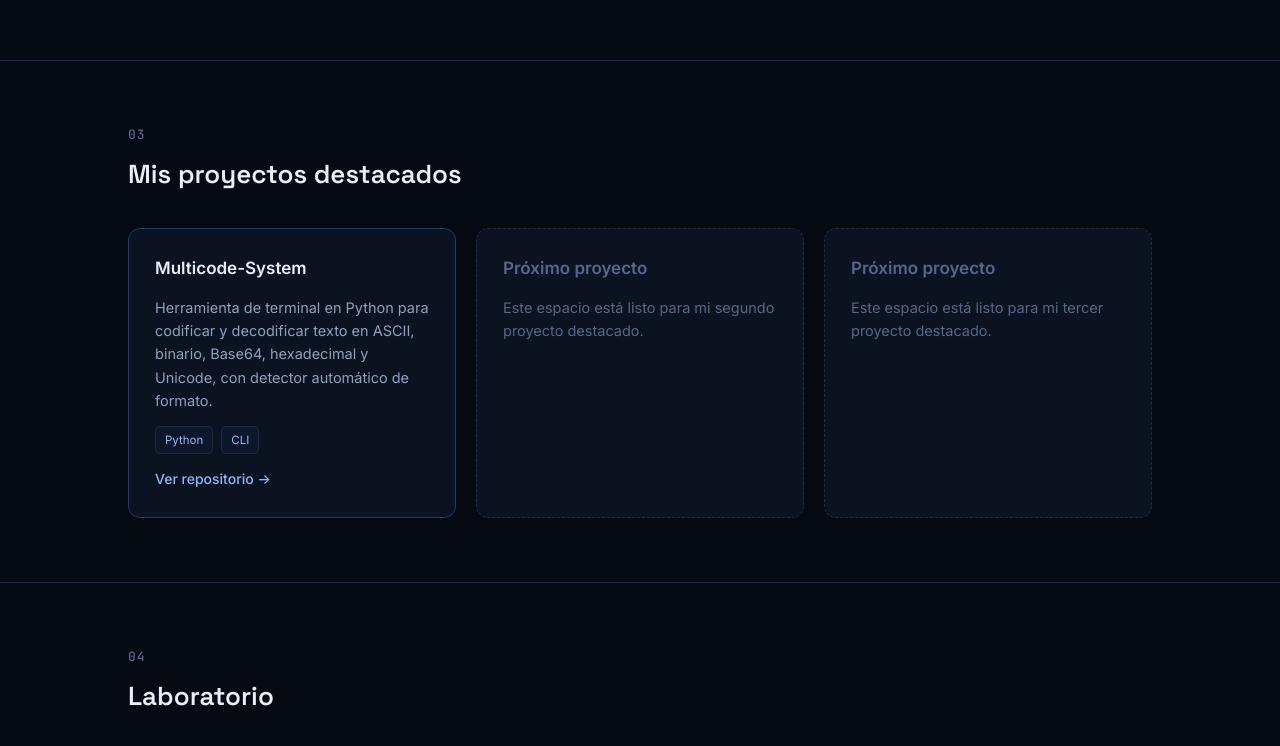
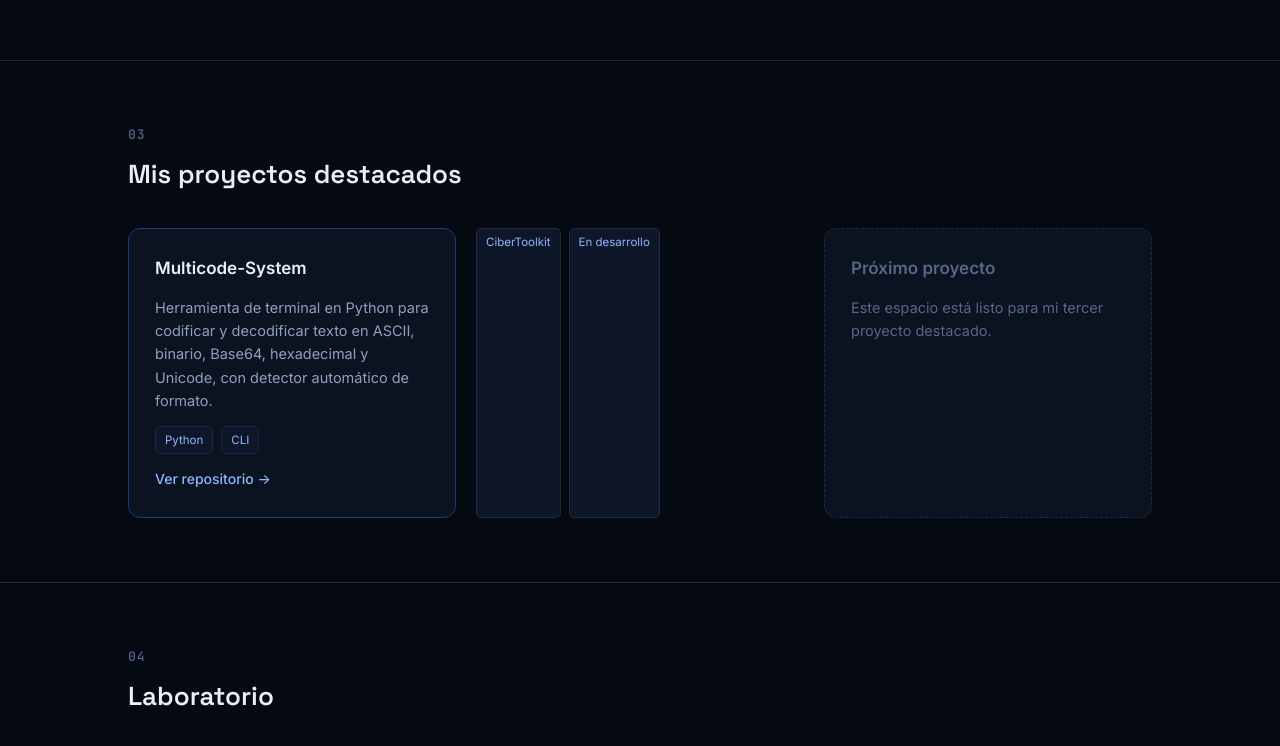
Before and after one commit to MMLabsDev/About_me, a plain HTML site: page index.html in a window 1280 px wide. Shown: the part 1522-2268 px from the top of the page. Drawn offline with Linux system fonts and the light colour scheme.

Commit message:
Modify project title and add tags in index.html
Updated project title and avatar in index.html. Added project tags for upcoming project.

```diff
--- a/index.html
+++ b/index.html
@@ -3,7 +3,7 @@
 <head>
 <meta charset="UTF-8">
 <meta name="viewport" content="width=device-width, initial-scale=1, viewport-fit=cover">
-<title>MMLabsDev — Miguel</title>
+<title>MMLabsDev</title>
 <link rel="preconnect" href="https://fonts.googleapis.com">
 <link rel="preconnect" href="https://fonts.gstatic.com" crossorigin>
 <link href="https://fonts.googleapis.com/css2?family=Space+Grotesk:wght@500;600;700&family=Inter:wght@400;500;600&family=JetBrains+Mono:wght@500&display=swap" rel="stylesheet">
@@ -26,7 +26,7 @@
 
 <header class="hero wrap" id="inicio">
   <div class="hero-grid">
-    <div class="avatar">M</div>
+    <div class="avatar">MMLabsDev</div>
     <div class="hero-text">
       <div class="eyebrow">MMLabsDev</div>
       <h1>Hola, soy Miguel 👋<br>Estudiante apasionado por el Desarrollo de Software y Ciberseguridad.</h1>
@@ -157,9 +157,9 @@
         <a href="https://github.com/MMLabsDev/Multicode-system" class="proj-link" target="_blank" rel="noopener">Ver repositorio →</a>
       </div>
 
-      <div class="proj-card empty">
-        <div class="proj-title" style="color:var(--text-dim);">Próximo proyecto</div>
-        <div class="proj-desc" style="color:var(--text-dim);">Este espacio está listo para mi segundo proyecto destacado.</div>
+      <div class="proj-tags">
+        <span class="proj-tag">CiberToolkit</span>
+        <span class="proj-tag">En desarrollo</span>
       </div>
 
       <div class="proj-card empty">
```
